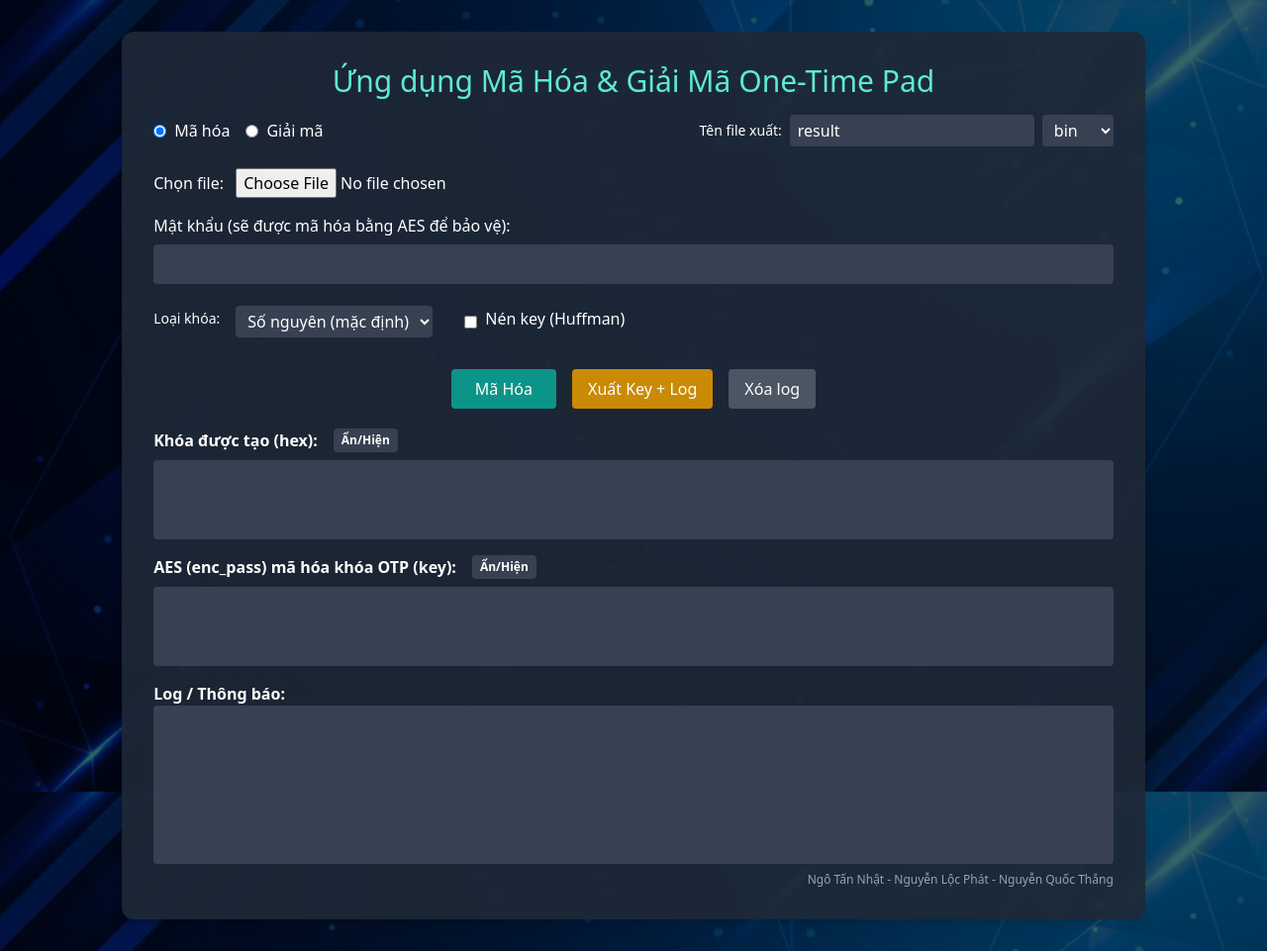
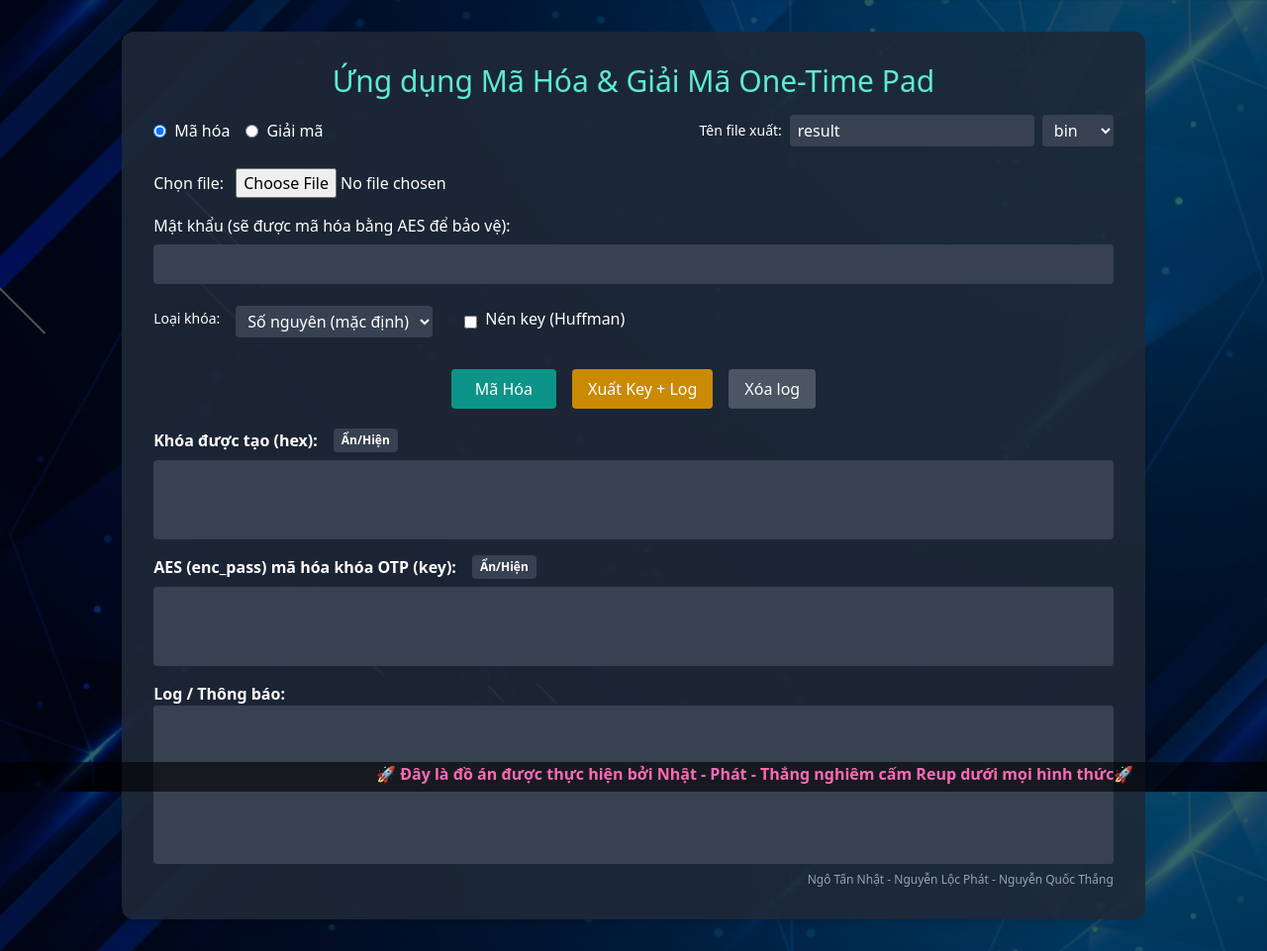
Before and after one commit to Nhat-Ngo-hihi/DoAnChuyenNganhKiHe, a Flask app: page / in a window 1280 px wide. Shown: the whole page at 99% size. Run offline with Flask 3, Linux system fonts and the light colour scheme; some libraries are stand-ins or nearby versions.

Commit message:
DoAnKiHe

```diff
--- a/templates/index.html
+++ b/templates/index.html
@@ -10,20 +10,17 @@
       filter: blur(6px);
       user-select: none;
     }
-    /* Tạo khoảng cách giữa các khối chính thay thế space-y-4 */
       #encryptInputs > div,
       #decryptInputs > div,
       #encryptInputs > div > div,
       #decryptInputs > div > div {
-      margin-bottom: 1rem; /* 16px */
+      margin-bottom: 1rem;
     }
-    /* Khoảng cách giữa nhóm nút */
       #encryptInputs > div.flex.justify-center.gap-4,
       #decryptInputs > div.flex.justify-center.gap-4 {
       margin-top: 1rem;
       margin-bottom: 1.25rem;
     }
-    /* Khoảng cách nhỏ cho nút Ẩn/Hiện */
       #encryptInputs h3 {
       margin-bottom: 0.5rem;
     }
@@ -33,28 +30,36 @@
     #encryptInputs select {
       margin-top: 0.4rem;
     }
-
-    /* ===== Responsive container ===== */
       .main-container {
       width: 95%;
-      max-width: 1400px;  /* laptop không quá to */
+      max-width: 1400px;
       margin: 0 auto;
     }
     @media (min-width: 1024px) {
-      .main-container {
-        width: 85%; /* trên laptop chiếm 85% màn hình */
-      }
+      .main-container { width: 85%; }
     }
     @media (max-width: 768px) {
-      .main-container {
-        width: 95%; /* mobile chiếm gần hết */
-        padding: 1rem;
+      .main-container { width: 95%; padding: 1rem; }
     }
+
+    /* Hiệu ứng chữ chạy qua lại */
+    @keyframes bounce-x {
+      0% { transform: translateX(-50vw); }
+      50% { transform: translateX(50vw); }
+      100% { transform: translateX(-50vw); }
+    }
+    .animate-bounce-x {
+      display: inline-block;
+      animation: bounce-x 10s linear infinite;
     }
   </style>
 </head>
 <body class="min-h-screen bg-gray-900 text-white flex items-center justify-center bg-fixed"
       style="background-image: url('/static/nen.jpg'); background-size:cover; background-position:center;">
+
+  <!-- Hiệu ứng sao băng -->
+  <canvas id="shootingStars" class="fixed top-0 left-0 w-full h-full -z-10"></canvas>
+
   <div class="bg-black bg-opacity-60 min-h-screen p-4 sm:p-8 w-full">
     <div class="main-container bg-gray-800 bg-opacity-90 rounded-xl p-4 sm:p-8 relative shadow-lg">
       <h1 class="text-2xl sm:text-3xl text-center text-teal-300 mb-4">
@@ -63,7 +68,6 @@
 
       <!-- Mode -->
       <div class="flex flex-col sm:flex-row sm:items-center gap-4 mb-4">
-  <!-- Radio buttons -->
         <div class="flex gap-4">
           <label class="flex items-center gap-2">
             <input type="radio" name="mode" value="encrypt" checked> Mã hóa
@@ -73,14 +77,10 @@
           </label>
         </div>
 
-  <!-- File name + extension -->
         <div class="flex flex-col sm:flex-row sm:items-center sm:ml-auto gap-2 w-full sm:w-auto">
           <label class="text-sm whitespace-nowrap">Tên file xuất:</label>
-    <input id="outName"
-           class="w-full sm:w-auto px-2 py-1 rounded bg-gray-700"
-           value="result" />
-    <select id="outExt"
-            class="w-full sm:w-auto px-2 py-1 rounded bg-gray-700">
+          <input id="outName" class="w-full sm:w-auto px-2 py-1 rounded bg-gray-700" value="result" />
+          <select id="outExt" class="w-full sm:w-auto px-2 py-1 rounded bg-gray-700">
             <option value="bin">bin</option>
             <option value="txt">txt</option>
             <option value="png">png</option>
@@ -90,9 +90,10 @@
           </select>
         </div>
       </div>
+
+      <!-- Nội dung Encrypt / Decrypt -->
       <div>
-
-        <!-- Mã hóa: chọn file + password -->
+        <!-- Encrypt -->
         <div id="encryptInputs">
           <div>
             <label>Chọn file:</label>
@@ -111,7 +112,6 @@
                 <option value="integer" selected>Số nguyên (mặc định)</option>
               </select>
             </div>
-
               <div class="flex items-center gap-2">
               <input id="compression" type="checkbox" />
               <label for="compression">Nén key (Huffman)</label>
@@ -141,28 +141,24 @@
           </div>
         </div>
 
-        <!-- Giải mã: upload file mã hóa + nhập password + nhập key hex + AES hex -->
+        <!-- Decrypt -->
         <div id="decryptInputs" class="hidden">
           <div>
             <label>Chọn file mã hóa:</label>
             <input id="decryptFileInput" type="file" class="ml-2" />
           </div>
-
             <div>
             <label>Mật khẩu (nhập để giải mã):</label>
             <input id="decryptPasswordInput" type="password" class="w-full mt-2 p-2 bg-gray-700 rounded" />
           </div>
-
             <div>
             <label>Nhập key hex:</label>
             <textarea id="decryptKeyHex" rows="2" class="w-full mt-1 p-2 bg-gray-700 rounded text-xs font-mono" placeholder="Dán key hex ở đây"></textarea>
           </div>
-
             <div>
             <label>Nhập AES (enc_pass) hex:</label>
             <textarea id="decryptEncPassHex" rows="2" class="w-full mt-1 p-2 bg-gray-700 rounded text-xs font-mono" placeholder="Dán AES enc_pass hex ở đây"></textarea>
           </div>
-
             <div class="flex justify-center gap-4">
             <button id="btnDecrypt" class="bg-teal-600 px-6 py-2 rounded">Giải Mã</button>
             <button id="btnClearDecrypt" class="bg-gray-600 px-4 py-2 rounded">Xóa log</button>
@@ -177,15 +173,102 @@
           </div>
         </div>
 
-        <!-- Preview ảnh -->
+        <!-- Preview -->
         <div id="previewContainer" class="hidden mt-4">
           <h3 class="font-semibold">Xem trước ảnh:</h3>
           <img id="previewImage" src="" alt="Preview" class="mt-2 max-w-full rounded shadow-lg border border-gray-500" />
         </div>
-
         </div>
     </div>
   </div>
+
+<!-- Footer chạy qua lại -->
+<div class="footer-marquee">
+  🚀 Đây là đồ án được thực hiện bởi Nhật - Phát - Thắng nghiêm cấm Reup dưới mọi hình thức🚀
+</div>
+
+<style>
+.footer-marquee {
+  position: fixed;
+  bottom: 0;
+  left: 0;
+  width: 100%;
+  height: 30px;
+  background: rgba(0,0,0,0.6);
+  color: #ff69b4;
+  font-weight: bold;
+  text-align: center;
+  overflow: hidden;
+  white-space: nowrap;
+}
+
+.footer-marquee span {
+  display: inline-block;
+  padding-left: 100%;
+  animation: moveText 15s linear infinite alternate;
+}
+
+@keyframes moveText {
+  0%   { transform: translateX(0%); }
+  100% { transform: translateX(-100%); }
+}
+</style>
+
+<script>
+  // Bọc text vào <span> để chạy animation
+  const footer = document.querySelector(".footer-marquee");
+  footer.innerHTML = `<span>${footer.innerHTML}</span>`;
+</script>
+
+
+<script>
+// Sao băng
+const canvas = document.getElementById("shootingStars");
+const ctx = canvas.getContext("2d");
+canvas.width = window.innerWidth;
+canvas.height = window.innerHeight;
+window.addEventListener("resize", () => {
+  canvas.width = window.innerWidth;
+  canvas.height = window.innerHeight;
+});
+class Star {
+  constructor() { this.reset(); }
+  reset() {
+    this.x = Math.random() * canvas.width;
+    this.y = Math.random() * canvas.height * 0.5;
+    this.len = Math.random() * 80 + 10;
+    this.speed = Math.random() * 10 + 6;
+    this.angle = Math.PI / 4;
+    this.opacity = Math.random() * 0.5 + 0.5;
+  }
+  draw() {
+    ctx.beginPath();
+    ctx.moveTo(this.x, this.y);
+    ctx.lineTo(this.x - this.len * Math.cos(this.angle), this.y - this.len * Math.sin(this.angle));
+    ctx.strokeStyle = `rgba(255,255,255,${this.opacity})`;
+    ctx.lineWidth = 2;
+    ctx.stroke();
+  }
+  update() {
+    this.x += this.speed;
+    this.y += this.speed;
+    if (this.x > canvas.width || this.y > canvas.height) {
+      this.reset();
+      this.x = 0;
+      this.y = Math.random() * canvas.height * 0.5;
+    }
+    this.draw();
+  }
+}
+let stars = [];
+for (let i = 0; i < 10; i++) stars.push(new Star());
+function animate() {
+  ctx.clearRect(0, 0, canvas.width, canvas.height);
+  stars.forEach((s) => s.update());
+  requestAnimationFrame(animate);
+}
+animate();
+</script>
 
 <script>
 function validatePassword() {
```
Lines whose indentation alone changed are shown as unchanged.
